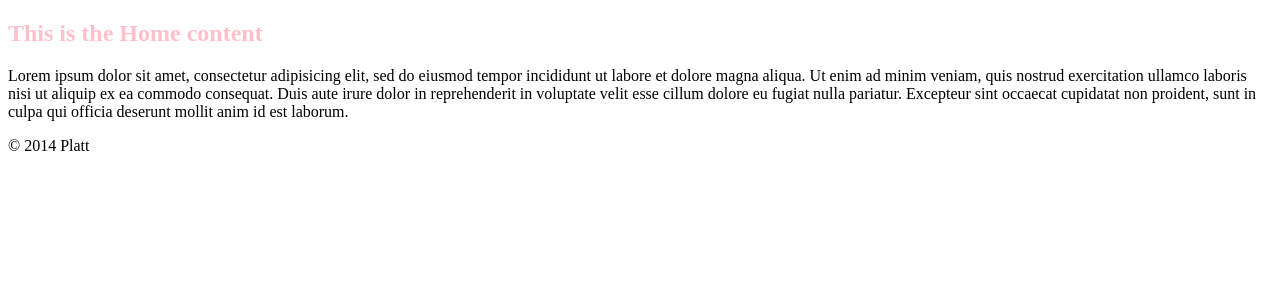
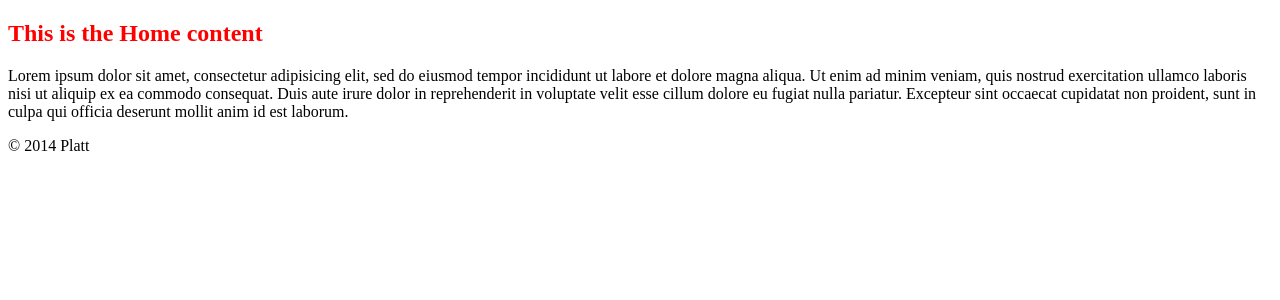
Before and after one commit to vsundman/valerie_sundman, a PHP site: page /index.php?content=1 in a window 1280 px wide. Shown: the part 134-434 px from the top of the page. Run offline with PHP 8.4, Linux system fonts and the light colour scheme.

Commit message:
testing the uncommitted changes by adding css

```diff
--- a/day2_methods/mini-site/index.php
+++ b/day2_methods/mini-site/index.php
@@ -5,7 +5,7 @@
 	<title>Example mini site with switch and Query String variables</title>
 <style type="text/css">
 	h2 {
-		color: pink;
+		color: red;
 	}
 	.home .home,
 	.about .about,
```
